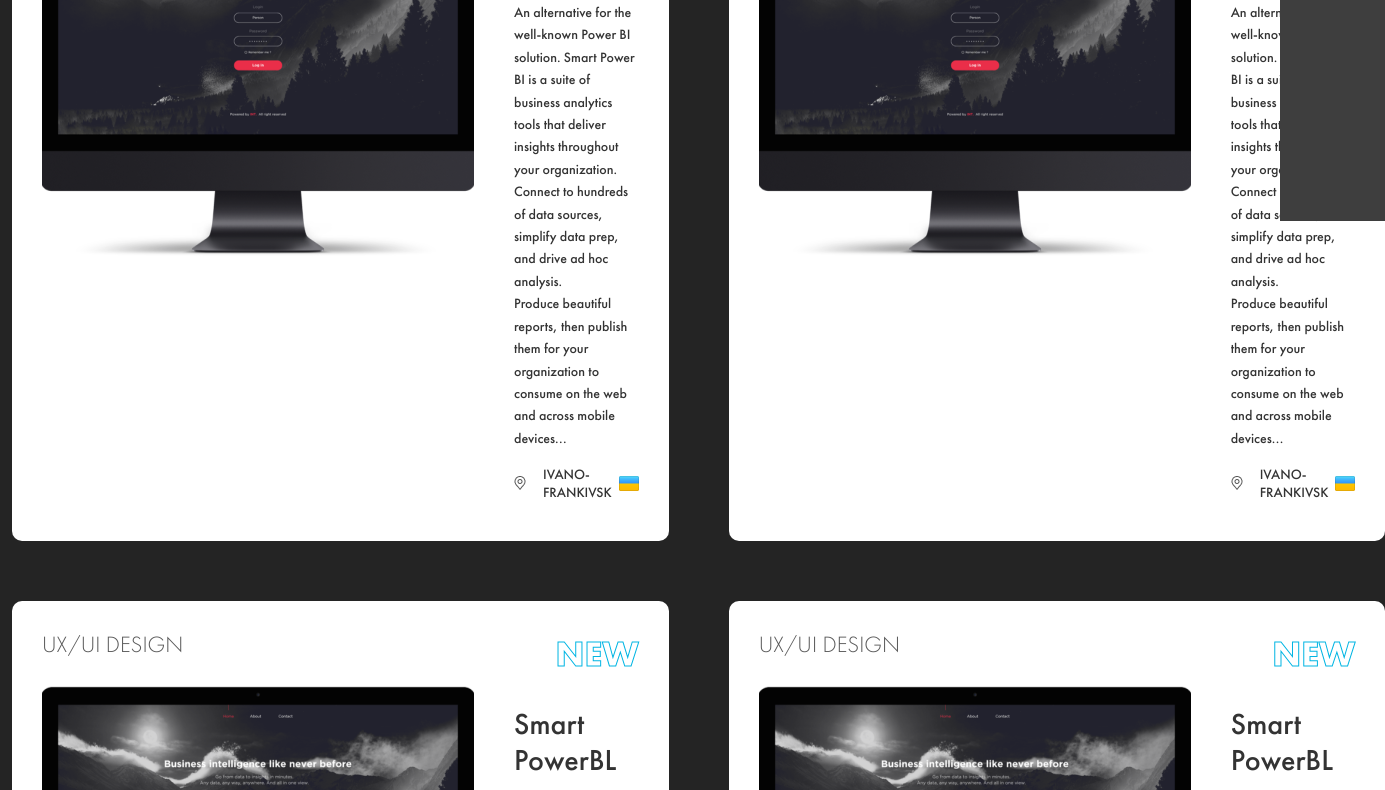
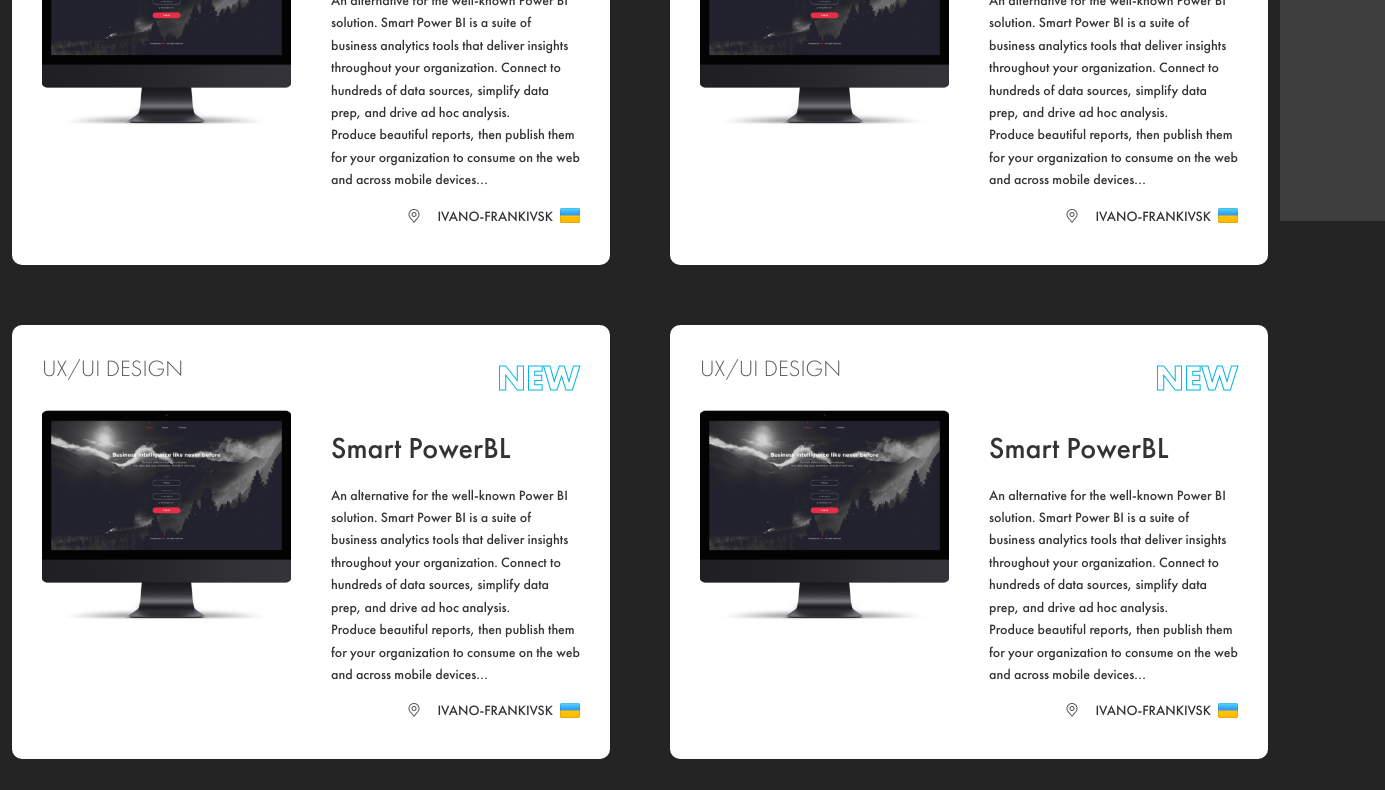
Before and after one commit to DimaGT/Integrality, a plain HTML site: page index.html in a window 1280 px wide. Shown: the part 579-1369 px from the top of the page, 1385 px wide, since content can reach past the window. Drawn offline with nearby package versions, Linux system fonts and the light colour scheme.

Commit message:
add adaptive img

```diff
--- a/style/app.css
+++ b/style/app.css
@@ -166,6 +166,7 @@ header {
 }
 
 .nav-logo img {
+
     width: 150px;
 }
 
@@ -207,7 +208,7 @@ header {
     display: flex;
     align-items: center;
 }
-
+.
 .selectpicker-wrapper {
     display: flex;
 }
@@ -302,7 +303,17 @@ header {
     text-transform: uppercase;
     margin-bottom: 0;
 }
-
+.portfolio-img-wrapper{
+    position: relative;
+    padding-top: 56.25%;
+}
+.portfolio-img-wrapper img{
+    position: absolute;
+    left: 0;
+    top: 0;
+    width: 100%;
+    height: auto;
+}
 .portfolio-text-wrapper {
     display: flex;
     flex-direction: column;
```
